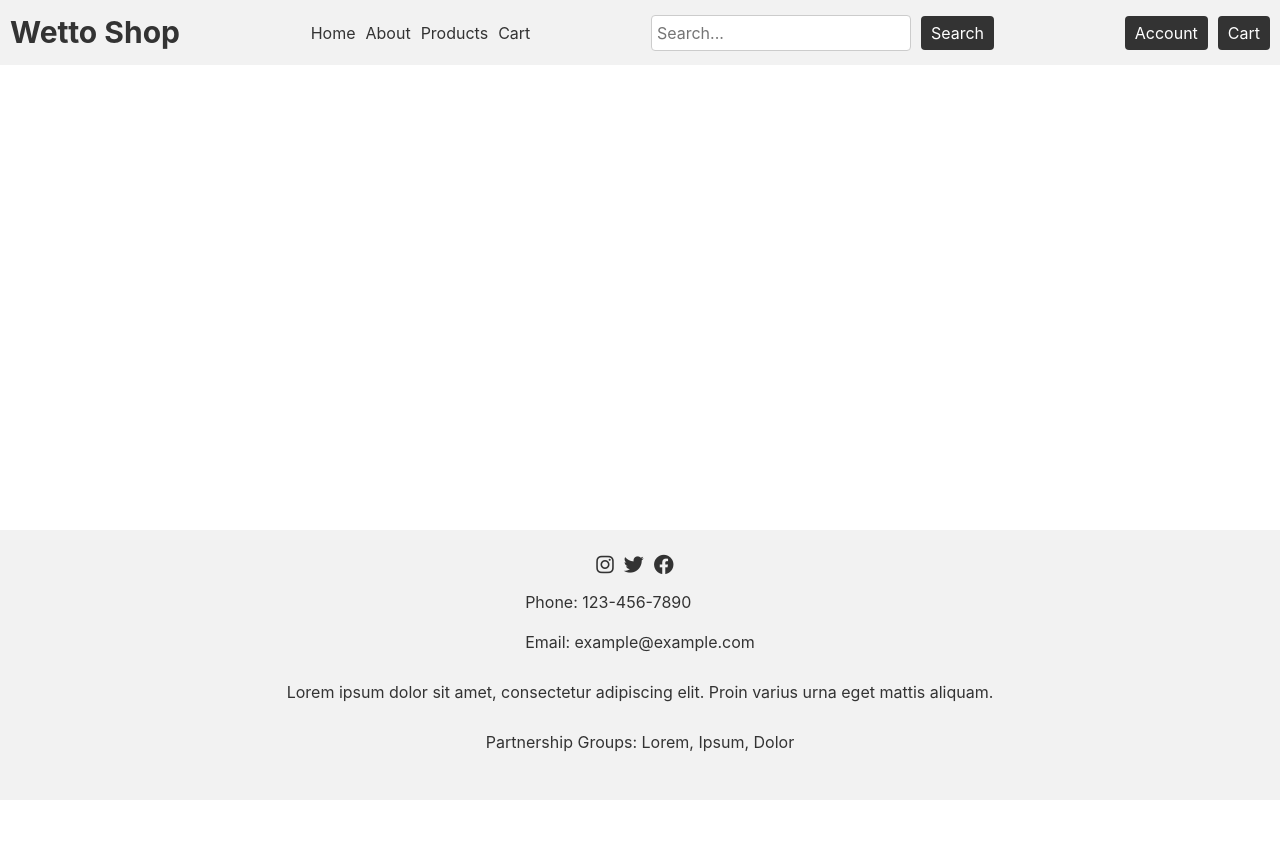
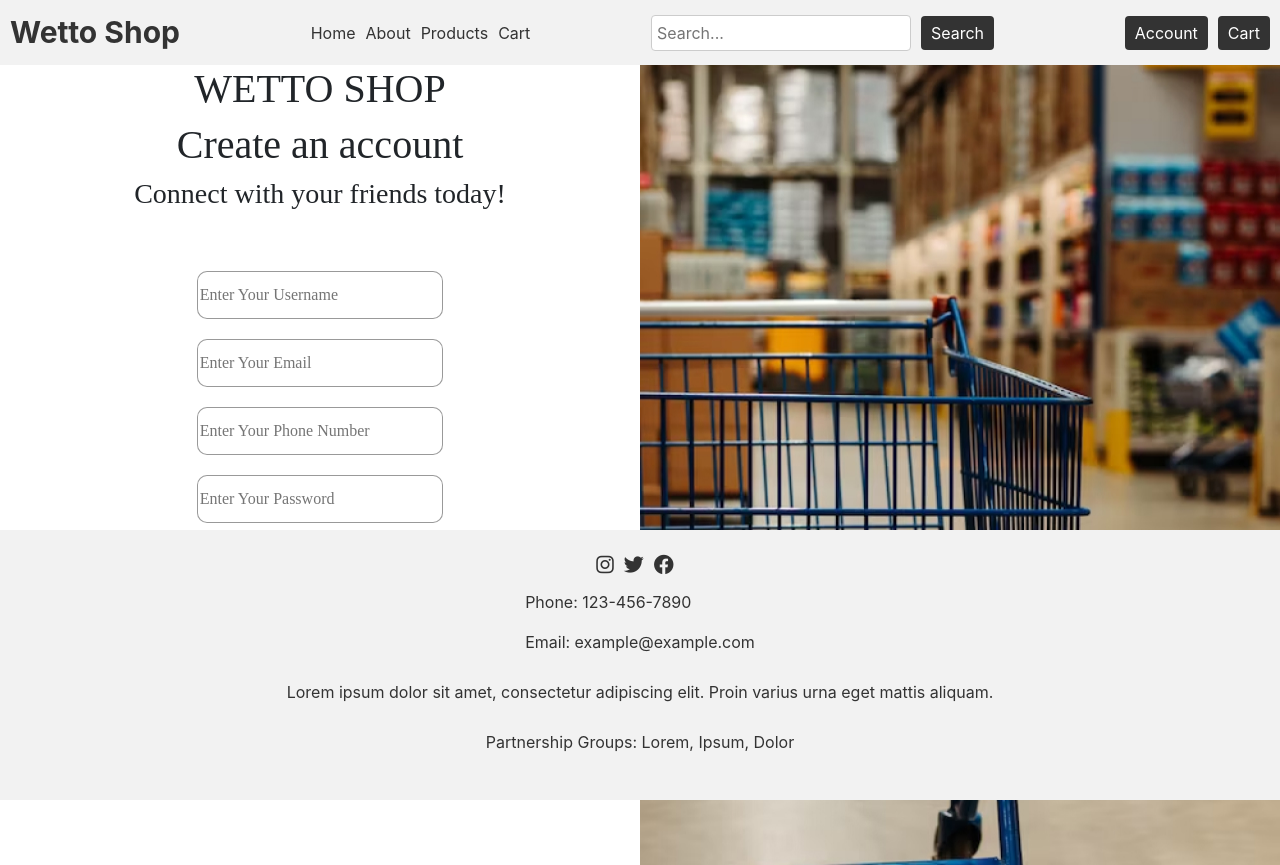
Before and after one commit to MwangiTess/E-commerce-project, a React (Create React App) app: page /signup in a window 1280 px wide. Before the commit the page ends 800 px from the top, so only its background shows below. Built offline with nearby package versions, Linux system fonts and the light colour scheme.

Commit message:
EC-6 Done raw SignUp and Css

```diff
--- a/src/Components/App/App.js
+++ b/src/Components/App/App.js
@@ -8,6 +8,7 @@ import ShoppingCart from '../Cart/shopping_cart.jsx';
 import Product from '../LandingPage/Product.jsx';
 import './App.css';
 import LogIn from '../LogIn/LogIn.jsx';
+import SignUp from '../SignUp/SignUp.jsx';
 
 function App() {
   return (
@@ -21,6 +22,7 @@ function App() {
             <Route path="/products/*" element={<Products />} />
             <Route path="/products/:id" element={<Product />} />
             <Route path="/login" element={<LogIn />} />
+            <Route path="/signup" element={<SignUp />} />
           </Routes>
         </div>
         <Footer />
--- /dev/null
+++ b/src/Components/SignUp/SignUp.css
@@ -0,0 +1,78 @@
+.Layout{
+    display: flex;
+    flex-direction: row;
+}
+
+img{
+    flex: none;
+    flex-grow: 0;
+    height: 100vh;
+    width: 50%;
+    /* border: 2px solid black; */
+}
+
+.container{
+    flex: none;
+    flex-grow: 0;
+    height: 100vh;
+    width: 50%;
+    /* border: 2px solid black; */
+}
+
+#shopName{
+    text-align: center;
+    font-family: 'Poppins';
+  }
+
+
+#createAccount{
+    text-align: center;
+    font-family: 'Poppins';
+}
+
+#connect{
+    text-align: center;
+    font-family: 'Poppins';
+}
+
+#signUpBox{
+    /* border: 1px solid red; */
+    margin-top: 50px;
+    margin-left: 30%;
+    margin-right: 30%;
+    font-family: 'Poppins';
+    font-weight: 400;
+}
+
+.inputs{
+    background: rgba(255, 255, 255, 0.08);
+  border: 1px solid rgba(0, 0, 0, 0.4);
+  border-radius: 10px;
+margin-top: 10px;
+margin-bottom: 10px;
+width: 100%;
+height: 48px;
+}
+
+#s-btn{
+    margin-top: 15px;
+margin-bottom: 20px;
+width: 100%;
+height: 48px;
+color: rgba(255, 255, 255, 0.9);;
+background: #0E64D2;
+border-radius: 5px;
+}
+
+#account{
+    position: absolute;
+    margin-left: 15%;
+    margin-top: 50px;
+    font-weight: 600;
+    font-size: 16px;
+  }
+
+#LogIn{
+    color: #3356D1;
+    text-decoration-line: underline;
+}
--- /dev/null
+++ b/src/Components/SignUp/SignUp.jsx
@@ -0,0 +1,50 @@
+import React from 'react';
+import './SignUp.css';
+
+function SignUp(){
+
+    return (
+        <div className='Layout'>
+            <div className="container">
+                <h1 id="shopName">WETTO SHOP</h1>
+                <h1 id="createAccount">Create an account</h1>
+                <h3 id="connect">Connect with your friends today!</h3>
+                <div id="signUpBox">
+                    <input
+                     type= "text"
+                     name= "username"
+                     placeholder= "Enter Your Username"
+                     className='inputs'
+                     /><br/>
+                     <input
+                     type= "email"
+                     name= "useremail"
+                     placeholder= "Enter Your Email"
+                     className='inputs'
+                     /><br/>
+                     <input
+                     type= "tel"
+                     name= "usercontact"
+                     placeholder= "Enter Your Phone Number"
+                     className='inputs'
+                     /><br/>
+                     <input
+                     type= "password"
+                     name= "password"
+                     placeholder= "Enter Your Password"
+                     className='inputs'
+                     /><br/>
+                     <button id='s-btn'>
+                        Sign Up
+                     </button>
+                </div>
+                <p id='account'>
+                    Already have an account? <span id='LogIn'>Login</span>
+                </p>
+            </div>
+            <img src="/images/cart.jpg" alt="cart"/>
+        </div>
+    );
+}
+
+export default SignUp;
```
